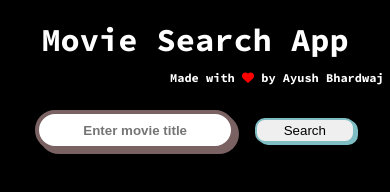
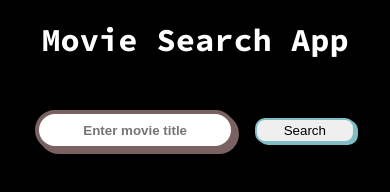
Before and after one commit to AyushBhxrdwaj/movie-finder, a plain HTML site: page index.html in a window 390 px wide. Drawn offline with Linux system fonts and the light colour scheme.

Commit message:
solve minor errors

```diff
--- a/style.css
+++ b/style.css
@@ -68,8 +68,6 @@ h1{
 
 @media (max-width:600px){
     .end{
-        position:absolute;
-        top: 70px;
-        left: 170px;
+       display: none;
     }
 }
```
